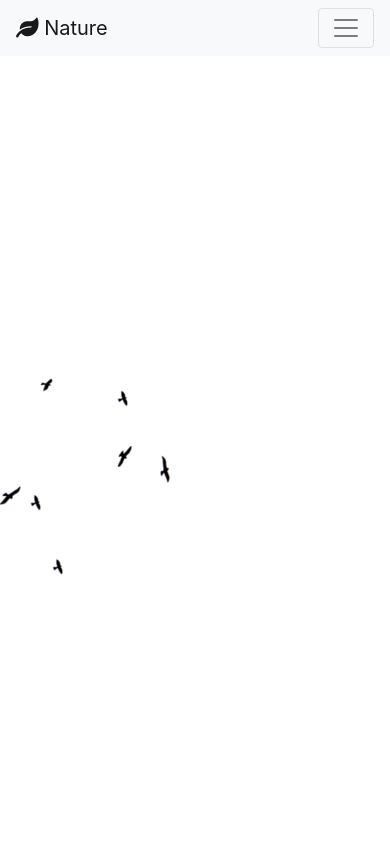
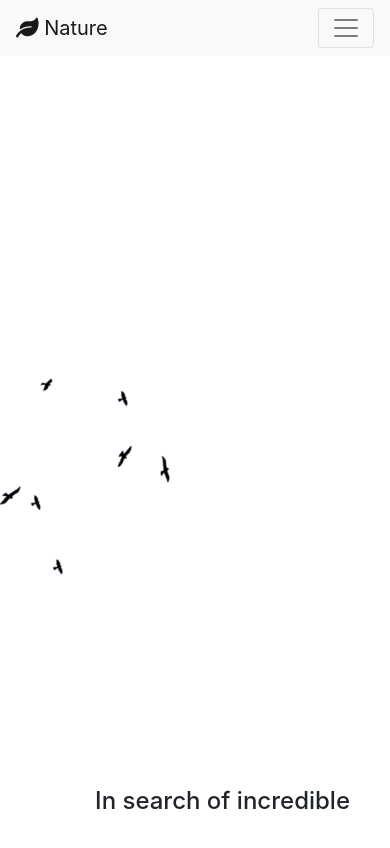
Before and after one commit to 2end/webTask1, a website: page index.html in a window 390 px wide. Shown: the top 848 px of the page. Drawn offline with nearby package versions, Linux system fonts and the light colour scheme.

Commit message:
add header title

```diff
--- a/css/style.css
+++ b/css/style.css
@@ -50,6 +50,29 @@ header {
     background-image: url('../img/header-layer-2.png');
 }
 
+.header-title {
+    position: absolute;
+	bottom: 150px;
+    right: 200px;
+    transition: all 0.3s linear;
+}
+
 section {
     min-height: 100vh;
 }
+
+@media screen and (max-width: 992px) {
+    .header-title {
+        bottom: 50px;
+        right: 80px;
+        font-size: 36px;
+    }
+}
+
+@media only screen and (max-width: 600px) {
+    .header-title {
+        bottom: 20px;
+        right: 40px;
+        font-size: 24px;
+    }
+  }
--- a/index.html
+++ b/index.html
@@ -1,5 +1,6 @@
 <!DOCTYPE html>
 <html lang="en">
+
 <head>
     <meta charset="UTF-8">
     <meta name="viewport" content="width=device-width, initial-scale=1.0">
@@ -11,11 +12,13 @@
     <link rel="stylesheet" href="css/style.css">
     <title>Document</title>
 </head>
+
 <body data-spy="scroll" data-target=".navbar" data-offset="50">
     <header>
         <div class="header-layer-wrapper">
             <div class="header-layer-1"></div>
             <div class="header-layer-2"></div>
+            <h1 class="header-title">In search of incredible</h1>
         </div>
         <nav class="navbar fixed-top navbar-expand-lg navbar-light bg-light">
             <div class="wrapper nav-wrapper">
@@ -51,4 +54,5 @@
     <script src="node_modules/bootstrap/dist/js/bootstrap.min.js"></script>
     <script src="js/main.js"></script>
 </body>
+
 </html>
--- a/js/main.js
+++ b/js/main.js
@@ -1,11 +1,13 @@
 $(document).ready(function(){
     const layerOne = $('.header-layer-1');
-	const layerTwo = $('.header-layer-2');
+    const layerTwo = $('.header-layer-2');
+    const title = $('.header-title')
 
 	$('header').mousemove(function(e) {
 		const pageX = e.clientX;
 		const pageY = e.clientY;
   	    layerOne.css({ transform: 'translateX(' + pageX/100 + '%) translateY(' + pageY/100 + '%)'});
-  	    layerTwo.css({ transform: 'translateX(' + pageX/150 + '%) translateY(' + pageY/250 + '%)'});
+        layerTwo.css({ transform: 'translateX(' + pageX/150 + '%) translateY(' + pageY/250 + '%)'});
+        title.css({ transform: 'translateX(' + pageX/150 + '%) translateY(' + pageY/250 + '%)'});
 	});
  });
```
Lines whose indentation alone changed are shown as unchanged.
